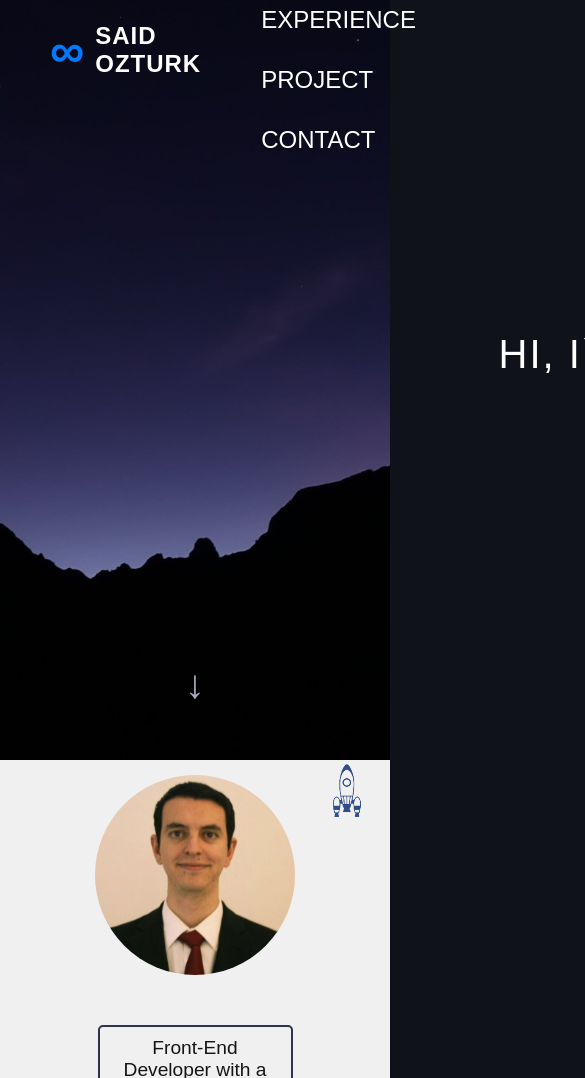
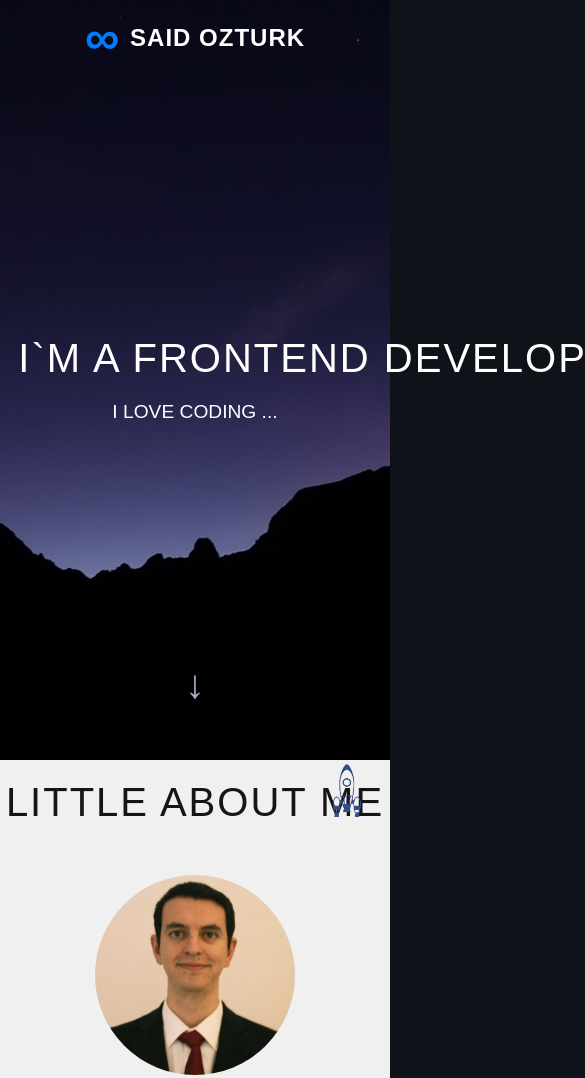
Before and after one commit to Sdztrk/second-portfolio-page, a plain HTML site: page index.html in a window 390 px wide. Shown: the top 1078 px of the page, 585 px wide, since content can reach past the window. Drawn offline with Linux system fonts and the light colour scheme; files whose address does not match are found by name.

Commit message:
media query added

```diff
--- a/css/contact.css
+++ b/css/contact.css
@@ -23,6 +23,10 @@
     color: var(--font-light-color);
     width: 100%;
     height: 40vh;
+    background-image: url(../images/contactBackground.jpg);
+    background-size: cover;
+
+
 }
 
 .contact h1{
--- a/css/header.css
+++ b/css/header.css
@@ -150,9 +150,10 @@ nav{
 }
 
 .container{
-    position: relative;
-    top: 300px;
-    left: 450px;
+    position: absolute;
+    top: 50%;
+    left: 50%;
+    transform: translate(-50%, -50%);
     width: 1000px;
     height: 150px;
     text-transform: uppercase;
--- /dev/null
+++ b/css/mediaQuery.css
@@ -0,0 +1,43 @@
+@import url(variables.css);
+
+/* For devices with a screen width of 600px or less */
+@media screen and (max-width: 1200px) {
+   .header {
+            background-position: center;
+            display: flex;
+            flex-direction: column;
+            align-items: center;
+       }
+       nav{
+        display: flex;
+        flex-direction: column;
+
+       }
+       .container{
+        opacity: 1;
+        position: absolute;
+        top: 50%;
+        left: 50%;
+        transform: translate(-50%, -50%);
+       }
+         .navUl{
+          display: flex;
+          flex-direction: column;
+          align-items: center;
+          justify-content: center;
+          width: 100%;
+          height: 100vh;
+          position: absolute;
+          top: 0;
+          left: 0;
+          background-color: var(--primary-color);
+          transform: translateX(-100%);
+          transition: transform 0.5s ease-in-out;
+         }
+         .about{
+            margin-top: 0px;
+         }
+         .myProjectsSection{
+            margin-top: 1500px;
+         }
+   }
--- a/css/style.css
+++ b/css/style.css
@@ -7,6 +7,7 @@
 @import url("resume.css");
 @import url("contact.css");
 @import url("footer.css");
+@import url("mediaQuery.css");
 
 /* Variables for the colors */
 :root{
--- /dev/null
+++ b/css/variables.css
@@ -0,0 +1,15 @@
+
+:root{
+    --primary-color: #007bff;
+    --secondary-color: #6c757d;
+    --background-dark-color: #10121A;
+    --background-dark-grey: #191D2B;
+    --border-color: #2e344e;
+    --background-light-color: #F1F1F1;
+    --background-light-color-2: rgba(3,127,255,.3);
+    --background-gray-color:#F0F0F0;
+    --white-color: #FFF;
+    --font-light-color: #a4acc4;
+    --font-dark-color: #313131;
+    --font-dark-color-2: #151515;
+}
```
Also changed, not shown: images/contactBackground.jpg (added).
